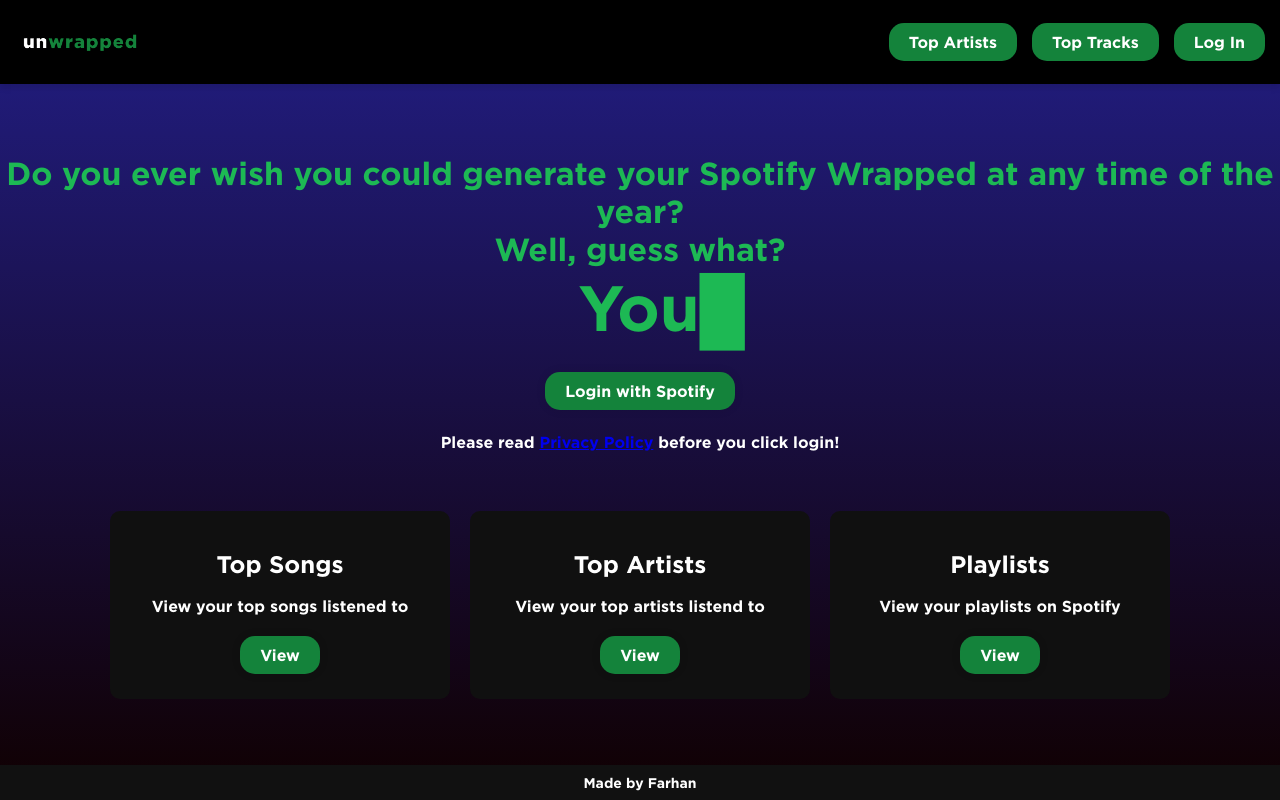
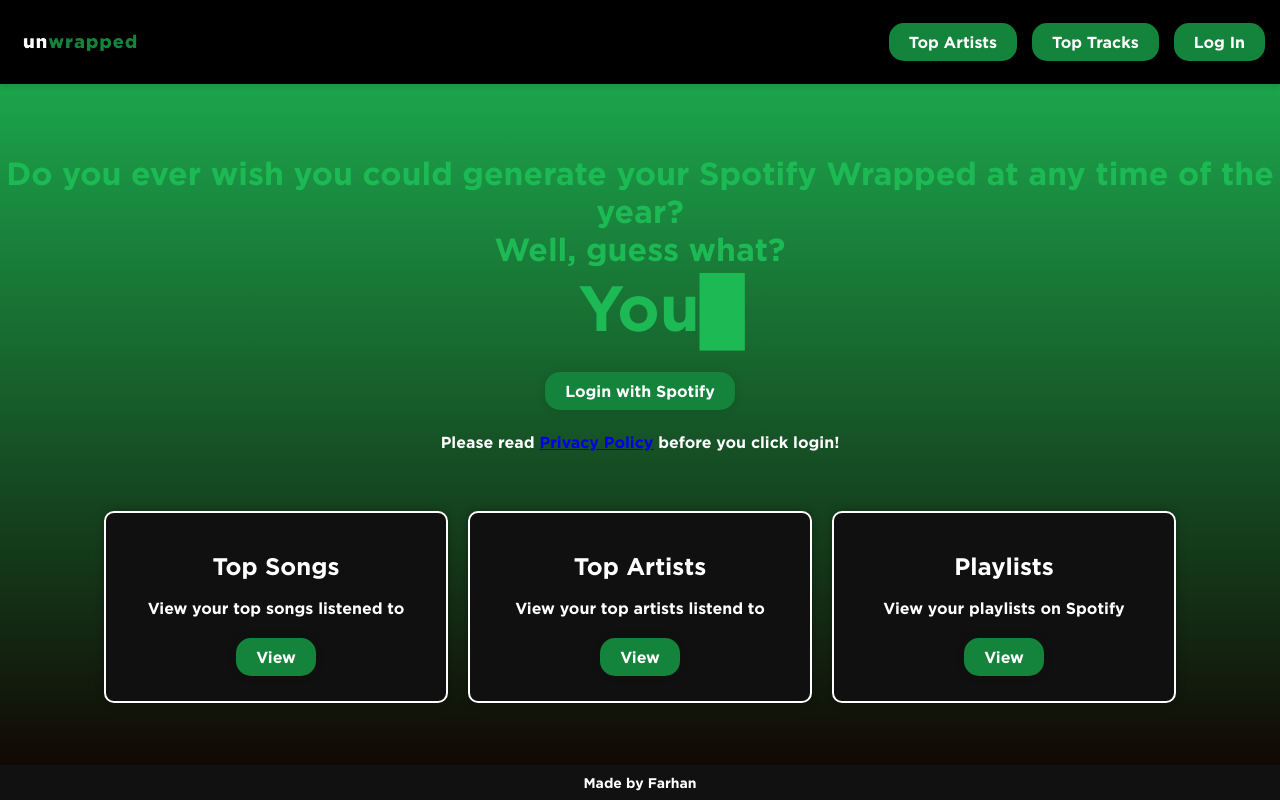
Before and after one commit to UnrealFar/UnWrapped, a FastAPI app: page / in a window 1280 px wide. Run offline with FastAPI, Linux system fonts and the light colour scheme; the visitor is signed in with stand-in values (Sample User, id 1); parts of the project's set-up code (start-up, migrations or seed data) failed here and were passed over.

Commit message:
A bit of colour change

```diff
--- a/static/css/index.css
+++ b/static/css/index.css
@@ -54,4 +54,6 @@ h1 {
     margin: 10px;
     text-align: center;
     width: 300px;
+    border: 2px solid white;
+    box-shadow: 0 0 10px rgba(0, 0, 0, 0.3);
 }
--- a/static/css/main.css
+++ b/static/css/main.css
@@ -8,7 +8,7 @@
 html, body {
     font-family: 'Gotham Bold', sans-serif;
     height: 100%;
-    background: linear-gradient(to bottom, #221e86, #100000);
+    background: linear-gradient(to bottom, #1DB954, #100000);
     color: white;
     margin: 0;
     text-align: center;
```
